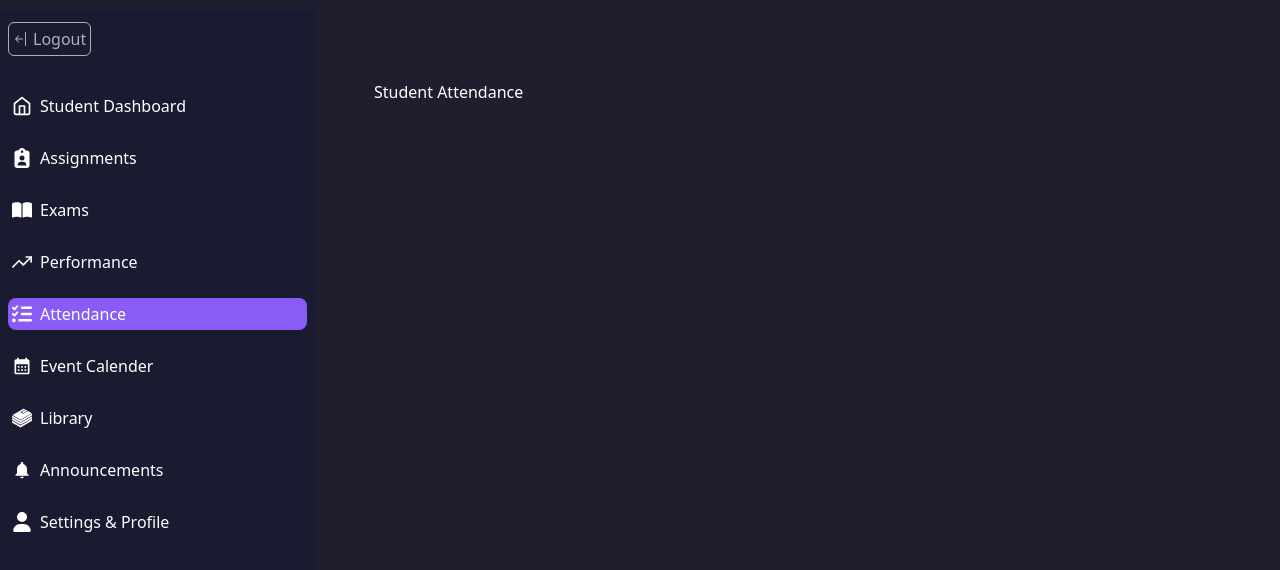
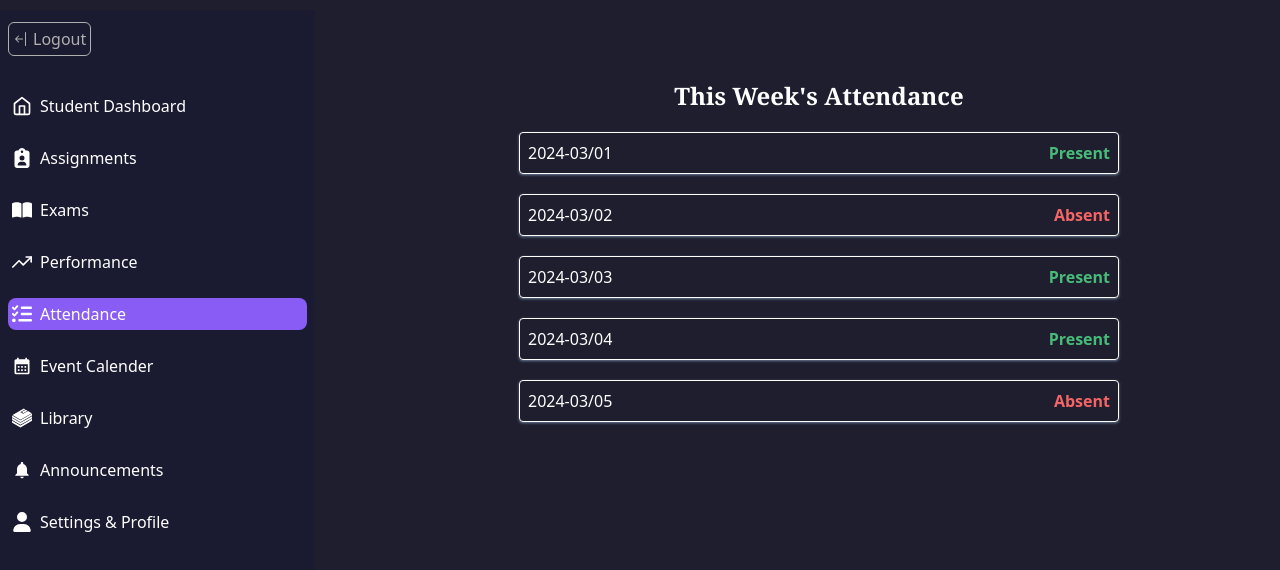
Before and after one commit to rawbil/Scheduliq-1.0, a Next.js app in the folder frontend/: page /students/attendance in a window 1280 px wide. Shown: the top 570 px of the page. Built offline with nearby package versions, Linux system fonts and the light colour scheme.

Commit message:
update attendance route

```diff
--- a/frontend/app/students/attendance/page.tsx
+++ b/frontend/app/students/attendance/page.tsx
@@ -1,7 +1,22 @@
 
 
 export default function StudentAttendance() {
+    const attendance = [
+        {id: 1, date: "2024-03/01", present: true},
+        {id: 2, date: "2024-03/02", present: false},
+        {id: 3, date: "2024-03/03", present: true},
+        {id: 4, date: "2024-03/04", present: true},
+        {id: 5, date: "2024-03/05", present: false},
+    ]
     return (
-        <div>Student Attendance</div>
+        <div className="max-768px:mt-10">
+            <h1 className="text-center text-2xl w-fit mx-auto font-serif font-bold">This Week's Attendance</h1>
+            {attendance.map(item => (
+                <div key={item.id} className="flex justify-between gap-2 w-[600px] max-w-[90%] mx-auto my-5 border p-2 rounded shadow shadow-slate-500">
+                    <p>{item.date}</p>
+                    <p className={`font-semibold ${item.present ? "text-green" : "text-red"}`}>{item.present ? "Present" : "Absent"}</p>
+                </div>
+            ))}
+        </div>
     )
 }
```
